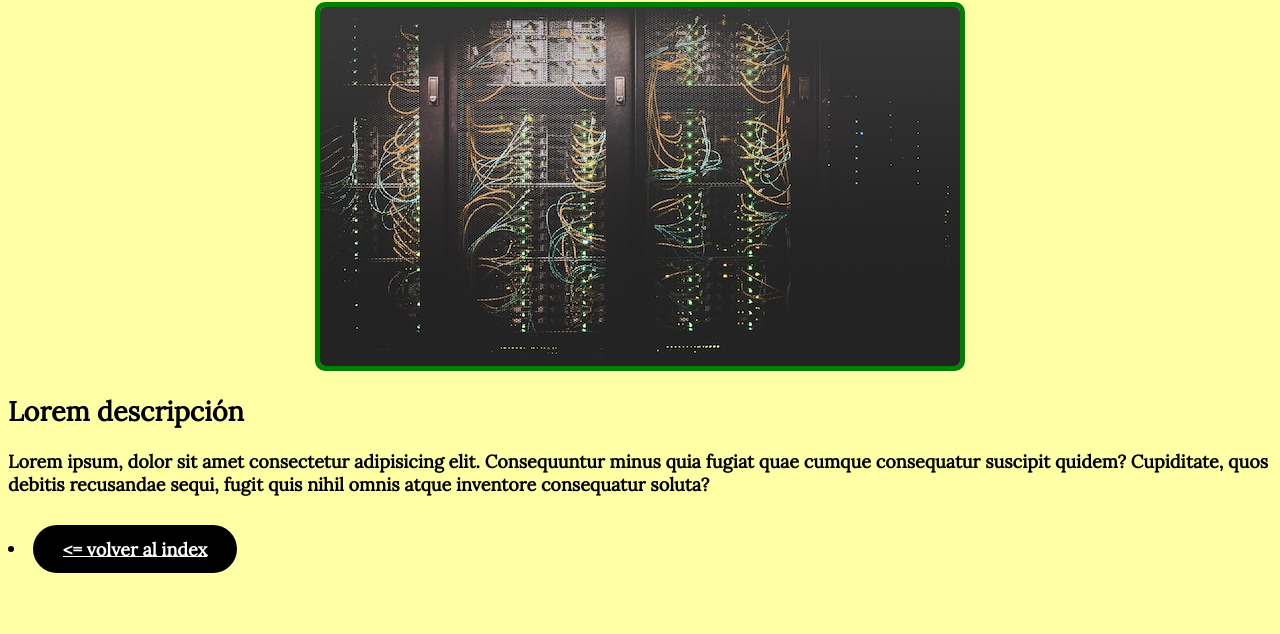
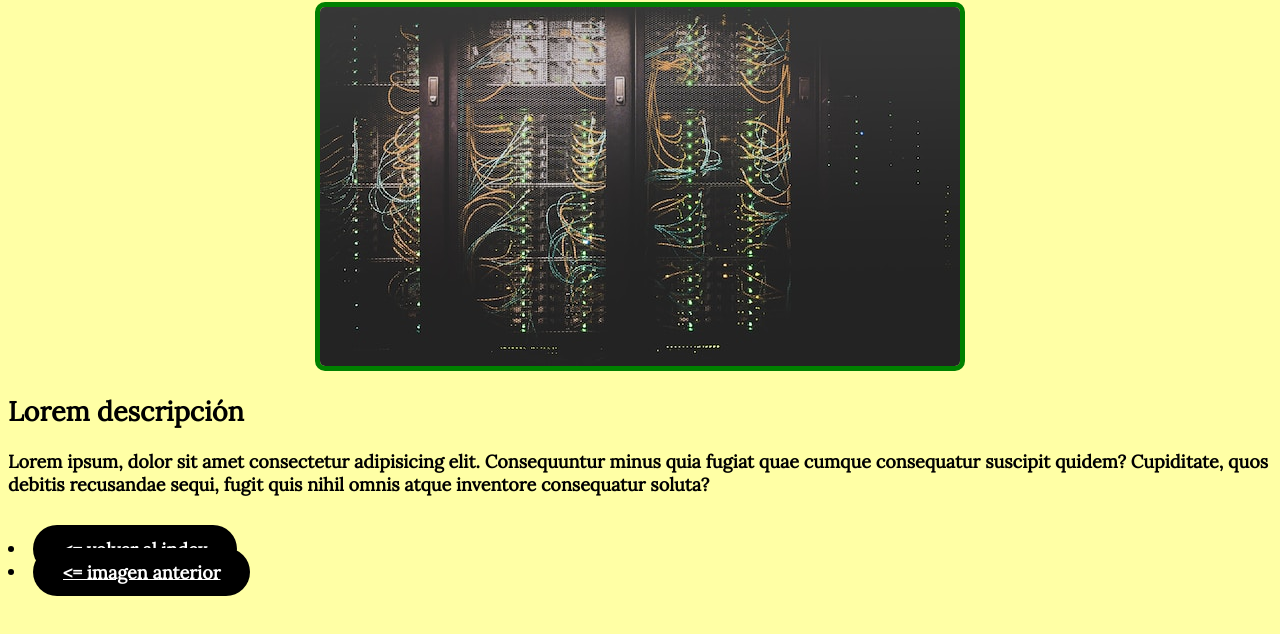
Before and after one commit to gidgenf/galeriadeimagenes, a plain HTML site: page page2.html in a window 1280 px wide. Shown: the part 92-726 px from the top of the page. Drawn offline with Linux system fonts and the light colour scheme.

Commit message:
Update page2.html

```diff
--- a/page2.html
+++ b/page2.html
@@ -22,6 +22,9 @@
     <li>
         <a href="index.html" title="volver al index" class="link-button">&lt;= volver al index</a>
     </li>
+    <li>
+        <a href="index.html" title="imagen anterior" class="link-button">&lt;= imagen anterior</a>
+    </li>
 </body>
 
 </html>
```
